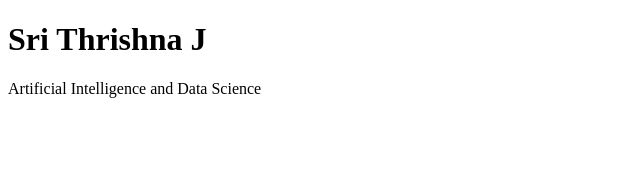
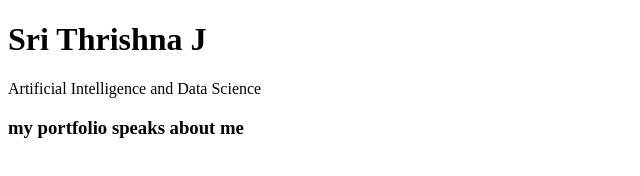
Before and after one commit to srithrishna/React-JS, a plain HTML site: page index.html in a window 1280 px wide. Shown: the whole page, without its empty margins (0-640 px from the left). Drawn offline with Linux system fonts and the light colour scheme.

Commit message:
update index.html

```diff
--- a/index.html
+++ b/index.html
@@ -8,5 +8,6 @@
     <p>Artificial Intelligence and Data Science</p>
 </head>
 <body>
+    <h3>my portfolio speaks about me</h3>
 </body>
 </html>
```
